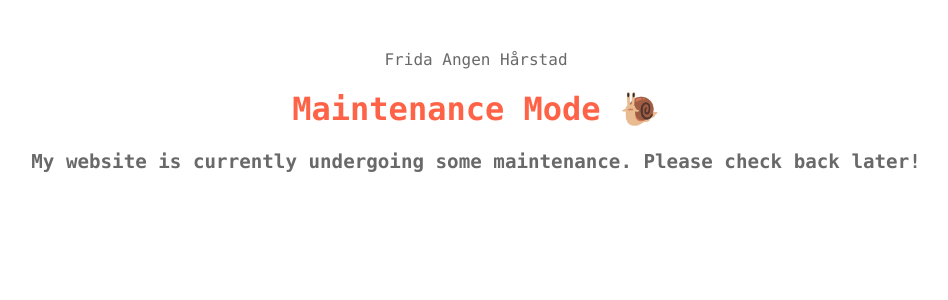
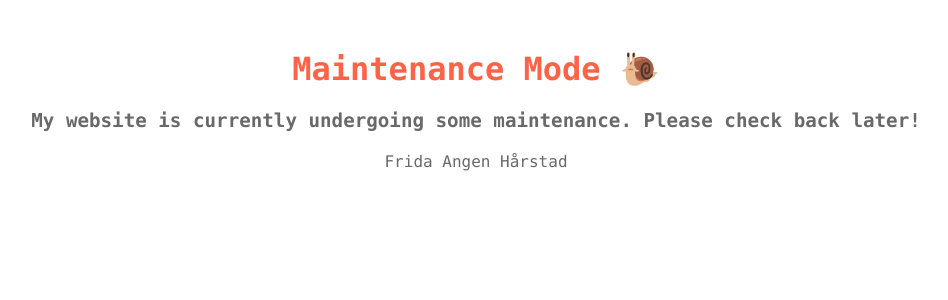
Before and after one commit to FridaHaars/personlig-nettside, a Next.js app: page /maintenance in a window 1280 px wide. Shown: the top 300 px of the page, without its empty margins (164-1112 px from the left). Built offline with nearby package versions, Linux system fonts and the light colour scheme.

Commit message:
footer positioning final

```diff
--- a/pages/maintenance.jsx
+++ b/pages/maintenance.jsx
@@ -3,14 +3,14 @@ import { TextBlock } from "@/components/TextBlock";
 export default function Maintenance() {
   return (
     <div style={{ textAlign: 'center', marginTop: '50px' }}>
-      <footer style={{ fontSize: '1em', color: '#696969', fontFamily: 'Consolas' }}>
-        Frida Angen Hårstad
-      </footer>
       <h1>  </h1>
       <h1 style={{ fontSize: '2em', color: '#FF6347', fontFamily: 'Consolas' }}>Maintenance Mode &#128012;</h1>
       <p style={{ fontSize: '1.2em', color: '#696969', fontFamily: 'Consolas', fontWeight: 'bold' }}>
         My website is currently undergoing some maintenance. Please check back later!
       </p>
+      <footer style={{ fontSize: '1em', color: '#696969', fontFamily: 'Consolas' }}>
+        Frida Angen Hårstad
+      </footer>
     </div>
   );
   }
```
